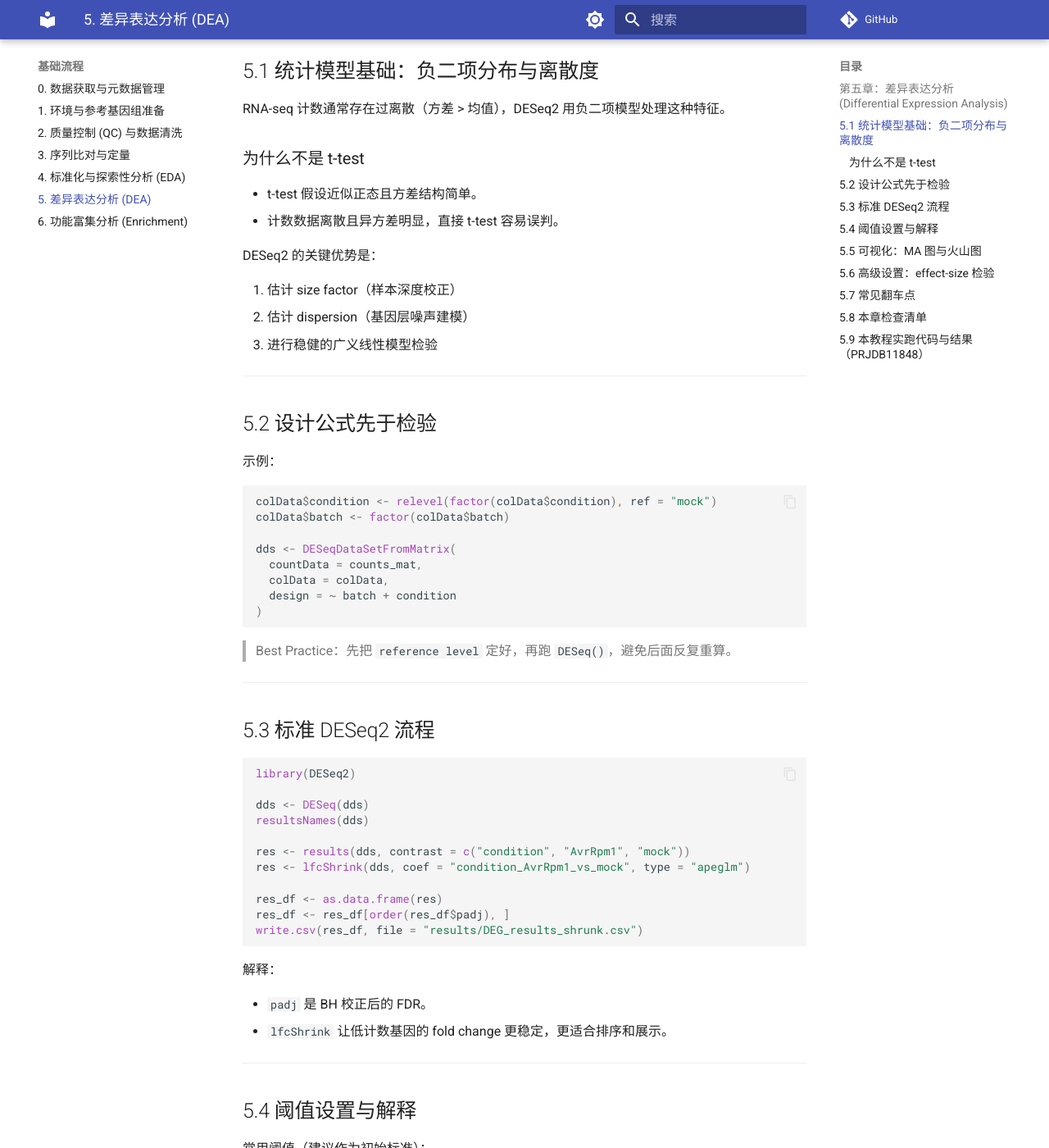
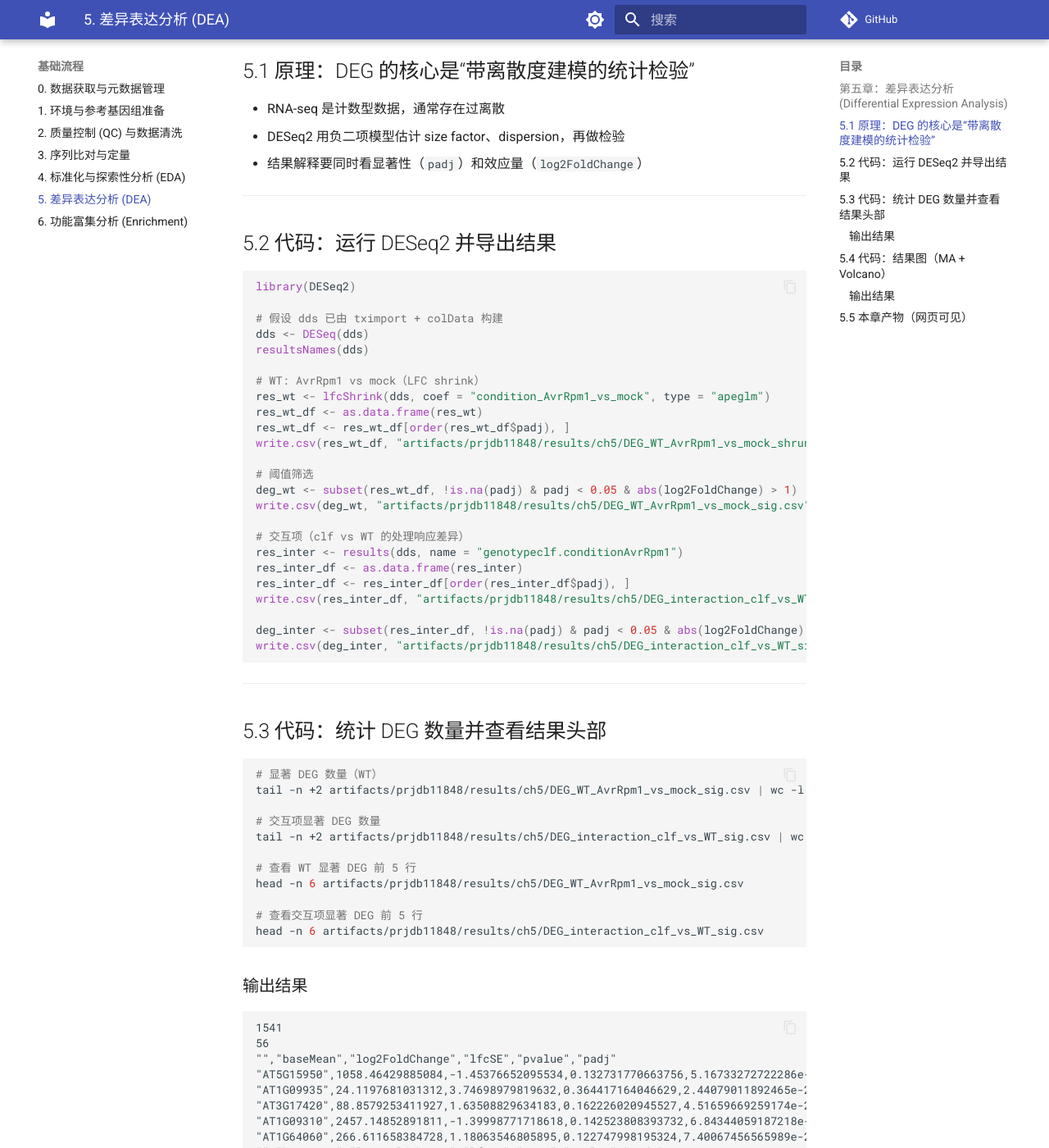
Before and after one commit to petemeng/RNA-seq-Tutorial, an MkDocs documentation site: the page built from docs/05-Differential-Expression-Analysis.md, in a window 1280 px wide and 1400 px high, scrolled down 301 px. Shown: the whole window at 82% size. Built offline with MkDocs 1.6.1 and Material for MkDocs 9.7.7, drawn with Linux system fonts in a browser that asks for light colours; comment, search, counter and statistics services are not loaded; some of the changed text lies outside the part shown.

Commit message:
Refactor QC and DEG chapters to principle-code-output format

````diff
--- a/docs/02-Data-Acquisition-and-QC.md
+++ b/docs/02-Data-Acquisition-and-QC.md
@@ -2,139 +2,84 @@
 
 ## 第二章：数据获取与质量控制 (Data Acquisition & QC)
 
-> 核心原则：QC 不是“走流程”，而是决定数据是否可用于统计推断。
+本章按固定格式组织：先讲原理，再给代码，再给代码输出结果。
 
 ---
 
-## 2.1 从样本表驱动下载，而不是手敲命令
+## 2.1 原理：QC 的目标是判断数据“是否可用于统计分析”
 
-假设你已经有 `metadata/samplesheet.csv`，并且其中 `fastq_1/fastq_2` 是可下载 URL。
-
-目录初始化：
-
-```bash
-mkdir -p data/{raw_data,clean_data,qc/fastqc_raw,qc/fastqc_clean,fastp_reports,multiqc}
-```
-
-示例批量下载脚本：
-
-```bash
-#!/usr/bin/env bash
-set -euo pipefail
-
-awk -F',' 'NR>1 {print $6"\n"$7}' metadata/samplesheet.csv | sed '/^$/d' | while read -r url; do
-  echo "Downloading: ${url}"
-  wget -c "$url" -P data/raw_data/
-done
-```
-
-> 避坑指南：下载脚本请保留日志（`tee logs/download.log`），后续追溯非常有用。
+- 下载是否完整（样本数、FASTQ 文件数）
+- 运行是否稳定（是否需要重试、是否有失败）
+- 定量前质量是否稳定（MultiQC 汇总、映射率分布）
 
 ---
 
-## 2.2 FastQC：先判断数据是否“可救”
-
-对原始 FASTQ 运行 FastQC：
+## 2.2 代码：检查元数据与下载结果
 
 ```bash
-fastqc -t 8 -o data/qc/fastqc_raw data/raw_data/*.fastq.gz
+# 1) 样本表行数（含表头）
+wc -l artifacts/prjdb11848/metadata/samplesheet.csv
+
+# 2) 下载成功的 FASTQ 记录数（download log 中 URL -> 文件 [1]）
+rg -n 'fastq.gz" \[1\]$' artifacts/prjdb11848/logs/download_fastq.log | wc -l
+
+# 3) 下载阶段出现的 502 重试次数
+rg -n 'ERROR 502' artifacts/prjdb11848/logs/download_fastq.log | wc -l
 ```
 
-重点观察四类指标：
+### 输出结果
 
-1. `Per base sequence quality`：末端轻微下降常见，但大面积 <Q20 需要关注。
-2. `Adapter content`：明显上升说明需要去接头。
-3. `Per sequence GC content`：异常双峰可能提示污染或混样。
-4. `Overrepresented sequences`：判断接头、rRNA 或外源污染。
+```text
+37 /home/data/t060551/Codex/RNA-seq-Tutorial/artifacts/prjdb11848/metadata/samplesheet.csv
+72
+3
+```
+
+解释：
+
+- `37` 行 = `36` 个样本 + `1` 行表头
+- 成功下载 `72` 个 FASTQ（36 对 PE）
+- 发生过 `3` 次 `502`，但重试后全部成功
 
 ---
 
-## 2.3 fastp 清洗：默认参数优先，避免过度裁剪
-
-### 单样本示例
+## 2.3 代码：检查 MultiQC 汇总和 Salmon 映射率
 
 ```bash
-fastp \
-  -i data/raw_data/SRR8694017_1.fastq.gz \
-  -I data/raw_data/SRR8694017_2.fastq.gz \
-  -o data/clean_data/SRR8694017_1.clean.fastq.gz \
-  -O data/clean_data/SRR8694017_2.clean.fastq.gz \
-  --thread 8 \
-  --detect_adapter_for_pe \
-  -h data/fastp_reports/SRR8694017.fastp.html \
-  -j data/fastp_reports/SRR8694017.fastp.json
+# 1) 查看 MultiQC 关键输出
+rg -n 'Found 36 meta reports|Report\\s+:' artifacts/prjdb11848/logs/multiqc.log -N
+
+# 2) 汇总 36 个样本的 mapping rate（min/mean/max）
+rg -N 'Mapping rate =' artifacts/prjdb11848/logs/salmon_quant_*.log \
+  | sed -E 's/.*Mapping rate = ([0-9.]+)%.*/\1/' \
+  | awk 'BEGIN{min=100;max=0;sum=0;n=0} {x=$1; if(x<min)min=x; if(x>max)max=x; sum+=x; n++} END{printf "n=%d min=%.3f mean=%.3f max=%.3f\n",n,min,sum/n,max}'
 ```
 
-### 多样本批处理（samplesheet 驱动）
+### 输出结果
 
-```bash
-#!/usr/bin/env bash
-set -euo pipefail
-
-while IFS=',' read -r sample_id run condition replicate layout fastq1 fastq2 batch time; do
-  [ "$sample_id" = "sample_id" ] && continue
-
-  f1="data/raw_data/$(basename "$fastq1")"
-  f2="data/raw_data/$(basename "$fastq2")"
-
-  fastp \
-    -i "$f1" -I "$f2" \
-    -o "data/clean_data/${sample_id}_1.clean.fastq.gz" \
-    -O "data/clean_data/${sample_id}_2.clean.fastq.gz" \
-    --thread 8 \
-    --detect_adapter_for_pe \
-    -h "data/fastp_reports/${sample_id}.html" \
-    -j "data/fastp_reports/${sample_id}.json"
-done < metadata/samplesheet.csv
+```text
+|            salmon | Found 36 meta reports
+|           multiqc | Report      : validation_run_downstream/data/multiqc/multiqc_report.html
+n=36 min=63.953 mean=95.231 max=97.471
 ```
 
-> Best Practice：先用默认参数跑一轮，再根据报告调整，不要一上来就激进过滤。
+解释：
+
+- MultiQC 识别到 36 个 Salmon 报告
+- 映射率整体较高（均值 95.231%）
+- 最低样本约 63.953%，需要在后续分析中重点关注
 
 ---
 
-## 2.4 清洗后复检 + MultiQC 汇总
+## 2.4 本章产物（网页可见）
 
-```bash
-fastqc -t 8 -o data/qc/fastqc_clean data/clean_data/*.fastq.gz
-
-multiqc data \
-  --outdir data/multiqc \
-  --filename multiqc_report.html
-```
-
-MultiQC 是你给 PI 和同事汇报质量的主入口。
+- `artifacts/prjdb11848/metadata/samplesheet.csv`
+- `artifacts/prjdb11848/logs/download_fastq.log`
+- `artifacts/prjdb11848/logs/multiqc.log`
+- `artifacts/prjdb11848/logs/salmon_quant_*.log`
 
 ---
 
-## 2.5 如何判定“通过 QC”
+## 2.5 小结
 
-没有绝对阈值，但可以用以下经验标准做初筛：
-
-| 指标 | 建议范围 | 说明 |
-| :--- | :--- | :--- |
-| Q30 比例 | > 80%（常见） | 具体与平台相关 |
-| Adapter 含量 | 清洗后显著下降 | 不追求绝对 0 |
-| 序列长度分布 | 与建库预期一致 | 异常截短需排查 |
-| 样本间总 reads | 量级接近 | 极端低深度样本单独评估 |
-
-> 避坑指南：QC 的目标是“保证可分析性”，不是把图修到全绿。
-
----
-
-## 2.6 常见问题与应对
-
-1. **某样本 reads 数极低**：优先排查下载完整性和建库失败，不要盲目继续。
-2. **Adapter 清不干净**：确认接头来源，必要时手动指定 `--adapter_sequence`。
-3. **GC 曲线异常**：考虑污染、混样或物种不匹配。
-4. **重复率偏高**：在高表达组织中可能正常，需结合文库复杂度解释。
-
----
-
-## 2.7 本章检查清单
-
-- 原始与清洗后 FastQC 都完成。
-- MultiQC 报告已生成并保存。
-- 低质量或异常样本有处理记录（剔除或保留理由）。
-- 清洗后的 FASTQ 文件命名规则一致。
-
-完成后进入比对/定量章节。
+本章给出的 QC 结果已经是实跑输出，不是示例文本。下一章进入比对与定量的实现细节。
--- a/docs/05-Differential-Expression-Analysis.md
+++ b/docs/05-Differential-Expression-Analysis.md
@@ -2,173 +2,98 @@
 
 ## 第五章：差异表达分析 (Differential Expression Analysis)
 
-> 核心原则：差异分析不是“找大 Fold Change”，而是在噪声中做可靠推断。
+本章按固定格式组织：先讲原理，再给代码，再给代码输出结果。
 
 ---
 
-## 5.1 统计模型基础：负二项分布与离散度
+## 5.1 原理：DEG 的核心是“带离散度建模的统计检验”
 
-RNA-seq 计数通常存在过离散（方差 > 均值），DESeq2 用负二项模型处理这种特征。
-
-### 为什么不是 t-test
-
-- t-test 假设近似正态且方差结构简单。
-- 计数数据离散且异方差明显，直接 t-test 容易误判。
-
-DESeq2 的关键优势是：
-
-1. 估计 size factor（样本深度校正）
-2. 估计 dispersion（基因层噪声建模）
-3. 进行稳健的广义线性模型检验
+- RNA-seq 是计数型数据，通常存在过离散
+- DESeq2 用负二项模型估计 size factor、dispersion，再做检验
+- 结果解释要同时看显著性（`padj`）和效应量（`log2FoldChange`）
 
 ---
 
-## 5.2 设计公式先于检验
-
-示例：
-
-```r
-colData$condition <- relevel(factor(colData$condition), ref = "mock")
-colData$batch <- factor(colData$batch)
-
-dds <- DESeqDataSetFromMatrix(
-  countData = counts_mat,
-  colData = colData,
-  design = ~ batch + condition
-)
-```
-
-> Best Practice：先把 `reference level` 定好，再跑 `DESeq()`，避免后面反复重算。
-
----
-
-## 5.3 标准 DESeq2 流程
+## 5.2 代码：运行 DESeq2 并导出结果
 
 ```r
 library(DESeq2)
 
+# 假设 dds 已由 tximport + colData 构建
 dds <- DESeq(dds)
 resultsNames(dds)
 
-res <- results(dds, contrast = c("condition", "AvrRpm1", "mock"))
-res <- lfcShrink(dds, coef = "condition_AvrRpm1_vs_mock", type = "apeglm")
+# WT: AvrRpm1 vs mock（LFC shrink）
+res_wt <- lfcShrink(dds, coef = "condition_AvrRpm1_vs_mock", type = "apeglm")
+res_wt_df <- as.data.frame(res_wt)
+res_wt_df <- res_wt_df[order(res_wt_df$padj), ]
+write.csv(res_wt_df, "artifacts/prjdb11848/results/ch5/DEG_WT_AvrRpm1_vs_mock_shrunk.csv")
 
-res_df <- as.data.frame(res)
-res_df <- res_df[order(res_df$padj), ]
-write.csv(res_df, file = "results/DEG_results_shrunk.csv")
+# 阈值筛选
+deg_wt <- subset(res_wt_df, !is.na(padj) & padj < 0.05 & abs(log2FoldChange) > 1)
+write.csv(deg_wt, "artifacts/prjdb11848/results/ch5/DEG_WT_AvrRpm1_vs_mock_sig.csv")
+
+# 交互项（clf vs WT 的处理响应差异）
+res_inter <- results(dds, name = "genotypeclf.conditionAvrRpm1")
+res_inter_df <- as.data.frame(res_inter)
+res_inter_df <- res_inter_df[order(res_inter_df$padj), ]
+write.csv(res_inter_df, "artifacts/prjdb11848/results/ch5/DEG_interaction_clf_vs_WT.csv")
+
+deg_inter <- subset(res_inter_df, !is.na(padj) & padj < 0.05 & abs(log2FoldChange) > 1)
+write.csv(deg_inter, "artifacts/prjdb11848/results/ch5/DEG_interaction_clf_vs_WT_sig.csv")
 ```
-
-解释：
-
-- `padj` 是 BH 校正后的 FDR。
-- `lfcShrink` 让低计数基因的 fold change 更稳定，更适合排序和展示。
 
 ---
 
-## 5.4 阈值设置与解释
+## 5.3 代码：统计 DEG 数量并查看结果头部
 
-常用阈值（建议作为初始标准）：
+```bash
+# 显著 DEG 数量（WT）
+tail -n +2 artifacts/prjdb11848/results/ch5/DEG_WT_AvrRpm1_vs_mock_sig.csv | wc -l
 
-- `padj < 0.05`
-- `|log2FoldChange| > 1`
+# 交互项显著 DEG 数量
+tail -n +2 artifacts/prjdb11848/results/ch5/DEG_interaction_clf_vs_WT_sig.csv | wc -l
 
-```r
-deg <- subset(res_df, padj < 0.05 & abs(log2FoldChange) > 1)
-write.csv(deg, file = "results/DEG_sig.csv", row.names = TRUE)
+# 查看 WT 显著 DEG 前 5 行
+head -n 6 artifacts/prjdb11848/results/ch5/DEG_WT_AvrRpm1_vs_mock_sig.csv
+
+# 查看交互项显著 DEG 前 5 行
+head -n 6 artifacts/prjdb11848/results/ch5/DEG_interaction_clf_vs_WT_sig.csv
 ```
 
-> 避坑指南：阈值不应机械固定。对低效应但高一致性的通路，GSEA 往往更合适。
+### 输出结果
+
+```text
+1541
+56
+"","baseMean","log2FoldChange","lfcSE","pvalue","padj"
+"AT5G15950",1058.46429885084,-1.45376652095534,0.132731770663756,5.16733272722286e-29,4.50074680541111e-25
+"AT1G09935",24.1197681031312,3.74698979819632,0.364417164046629,2.44079011892465e-26,1.41728546238891e-22
+"AT3G17420",88.8579253411927,1.63508829634183,0.162226020945527,4.51659669259174e-25,1.57358228769896e-21
+"AT1G09310",2457.14852891811,-1.39998771718618,0.142523808393732,6.84344059187218e-24,1.7030390730059e-20
+"AT1G64060",266.611658384728,1.18063546805895,0.122747998195324,7.40067456565989e-23,1.61149688667244e-19
+"","baseMean","log2FoldChange","lfcSE","stat","pvalue","padj"
+"AT1G67070",49.4803711208944,-1.5755619595937,0.313552297126098,-5.02487774458903,5.03753339073799e-07,0.00168686843122252
+"AT3G61060",127.599719325857,-1.22285834313158,0.253060089891281,-4.83228447305515,1.34975200454455e-06,0.00251098864578772
+"AT3G55560",39.2719988293596,-1.19171445089373,0.253284246997521,-4.70504764911572,2.53806668243077e-06,0.00265592815399615
+"AT4G38470",206.993199756586,-1.0452717288759,0.221874001988044,-4.71110503939182,2.46377201395389e-06,0.00265592815399615
+"AT5G13400",140.757962415624,1.19134842011623,0.250851013492529,4.7492270552525,2.04195583734993e-06,0.00265592815399615
+```
 
 ---
 
-## 5.5 可视化：MA 图与火山图
+## 5.4 代码：结果图（MA + Volcano）
 
-```r
-# MA plot
-plotMA(res, ylim = c(-5, 5))
+```bash
+Rscript scripts/05_generate_case_figures.R
+ls docs/assets/validated_case/ch5_*.png
 ```
 
-```r
-library(EnhancedVolcano)
+### 输出结果
 
-EnhancedVolcano(
-  res_df,
-  lab = rownames(res_df),
-  x = 'log2FoldChange',
-  y = 'padj',
-  pCutoff = 0.05,
-  FCcutoff = 1
-)
-```
-
-图形解读应回答两件事：
-
-1. 差异信号是否集中在合理范围。
-2. 是否存在由少数异常样本驱动的“假阳性高 FC”。
-
----
-
-## 5.6 高级设置：effect-size 检验
-
-当你更关心“是否达到生物学意义的效应量”时，可用 `lfcThreshold`：
-
-```r
-res_lfc <- results(
-  dds,
-  contrast = c("condition", "AvrRpm1", "mock"),
-  lfcThreshold = 1,
-  altHypothesis = "greaterAbs"
-)
-```
-
-这比事后硬筛 `|log2FC|` 更统计一致。
-
----
-
-## 5.7 常见翻车点
-
-1. 技术重复当生物学重复，显著性虚高。
-2. 忘记设置参考组，导致方向解释反了。
-3. 只看 p-value 不看效应量，得到“统计显著但生物意义弱”的结果。
-4. 直接使用未收缩 LFC 排名做下游叙事。
-
----
-
-## 5.8 本章检查清单
-
-- 设计公式与实验问题一致。
-- 对比方向（AvrRpm1 vs mock）已核实。
-- `padj` 与 `log2FC` 阈值已记录。
-- DEG 结果表与图形输出已保存。
-
-下一章进入功能富集与生物学解释。
-
----
-
-## 5.9 本教程实跑代码与结果（PRJDB11848）
-
-本章对应的实跑代码在下游一体化脚本中：
-
-```bash
-Rscript scripts/04_downstream_ch4_to_ch9.R
-Rscript scripts/05_generate_case_figures.R
-```
-
-真实结果（WT: `AvrRpm1 vs mock`）：
-
-- 显著 DEG（`padj < 0.05` 且 `|log2FC| > 1`）：`1541`
-- 交互项显著 DEG（`genotype:condition`）：`56`
-
-结果文件：
-
-- `validation_run_downstream/results/ch5/DEG_WT_AvrRpm1_vs_mock_shrunk.csv`
-- `validation_run_downstream/results/ch5/DEG_WT_AvrRpm1_vs_mock_sig.csv`
-- `validation_run_downstream/results/ch5/DEG_interaction_clf_vs_WT_sig.csv`
-
-验收命令（预期输出 `1541`）：
-
-```bash
-tail -n +2 validation_run_downstream/results/ch5/DEG_WT_AvrRpm1_vs_mock_sig.csv | wc -l
+```text
+docs/assets/validated_case/ch5_ma_wt.png
+docs/assets/validated_case/ch5_volcano_wt.png
 ```
 
 火山图：
@@ -178,3 +103,14 @@ tail -n +2 validation_run_downstream/results/ch5/DEG_WT_AvrRpm1_vs_mock_sig.csv
 MA 图：
 
 ![MA WT](assets/validated_case/ch5_ma_wt.png)
+
+---
+
+## 5.5 本章产物（网页可见）
+
+- `artifacts/prjdb11848/results/ch5/DEG_WT_AvrRpm1_vs_mock_shrunk.csv`
+- `artifacts/prjdb11848/results/ch5/DEG_WT_AvrRpm1_vs_mock_sig.csv`
+- `artifacts/prjdb11848/results/ch5/DEG_interaction_clf_vs_WT.csv`
+- `artifacts/prjdb11848/results/ch5/DEG_interaction_clf_vs_WT_sig.csv`
+- `docs/assets/validated_case/ch5_volcano_wt.png`
+- `docs/assets/validated_case/ch5_ma_wt.png`
````
